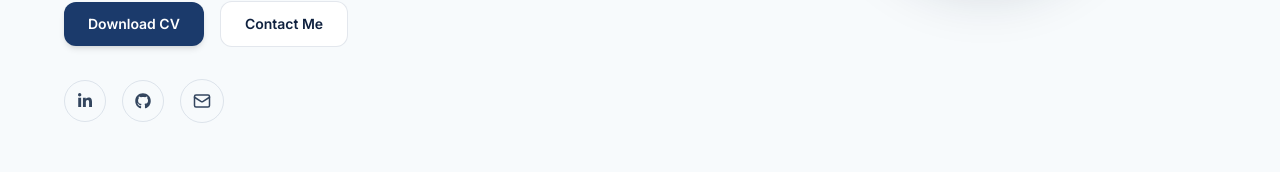
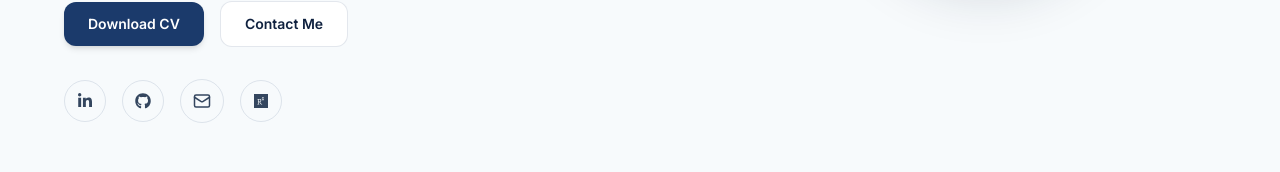
Before and after one commit to Silvia-sifath/my-portfolio, a React (Vite) app in the folder Protfolio/: page / in a window 1280 px wide. Shown: the part 587-759 px from the top of the page. Built offline with nearby package versions, Linux system fonts and the light colour scheme.

Commit message:
Update Hero.tsx

```diff
--- a/Protfolio/src/components/Hero.tsx
+++ b/Protfolio/src/components/Hero.tsx
@@ -1,6 +1,6 @@
 import { motion } from 'framer-motion'
 import { Mail } from 'lucide-react'
-import { FaGithub, FaLinkedinIn } from 'react-icons/fa6'
+import { FaGithub, FaLinkedinIn, FaResearchgate } from 'react-icons/fa6'
 import { useEffect, useState } from 'react'
 import { contactInfo, siteConfig } from '../data/data'
 
@@ -100,6 +100,15 @@ export function Hero() {
             >
               <Mail size={18} />
             </a>
+            <a
+              href={contactInfo.researchgate}
+              target="_blank"
+              rel="noreferrer"
+              className="rounded-full border border-[var(--color-border)] p-3 text-[var(--color-text)] transition hover:border-[var(--color-accent)] hover:text-[var(--color-accent)]"
+              aria-label="ResearchGate"
+            >
+              <FaResearchgate size={16} />
+            </a>
           </div>
         </motion.div>
 
```
